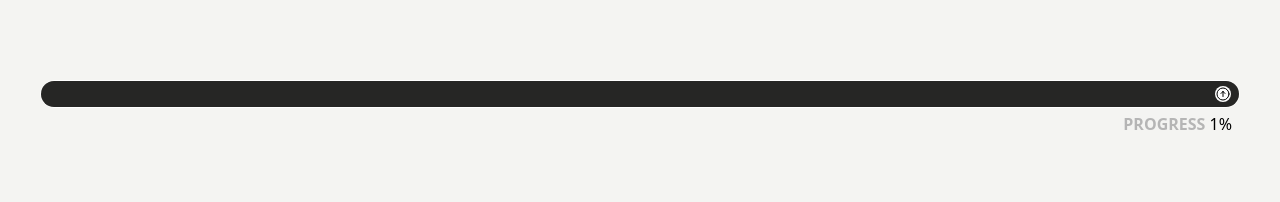
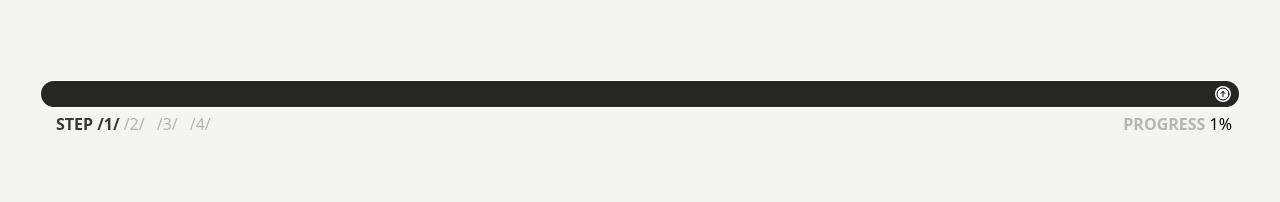
Before and after one commit to akram-aki/electro_website_v3, a React (Vite) app: page / in a window 1280 px wide. Shown: the top 202 px of the page. Built offline with nearby package versions, Linux system fonts and the light colour scheme.

Commit message:
more scroll ui

```diff
--- /dev/null
+++ b/src/components/stealScroll/Destinations.jsx
@@ -0,0 +1,31 @@
+import { motion } from "framer-motion";
+
+const AnimatedSteps = ({ count }) => {
+  // Determine the current step based on the count
+  const currentStep = Math.floor(count / 25) + 1;
+
+  // Define animation settings
+  const motionProps = {
+    animate: { x: 8 },
+    transition: { duration: 0.15, ease: "easeIn" },
+  };
+
+  // Render steps
+  return (
+    <div className="flex gap-3 transition-transform absolute  top-28 left-12">
+      {[1, 2, 3, 4].map((step) => (
+        <div key={step}>
+          {step === currentStep ? (
+            <motion.div {...motionProps} className="font-bold text-[#383837]">
+              STEP /{step}/
+            </motion.div>
+          ) : (
+            <p className="text-[#b5b5b5]">/{step}/ </p>
+          )}
+        </div>
+      ))}
+    </div>
+  );
+};
+
+export default AnimatedSteps;
--- a/src/components/stealScroll/Index.jsx
+++ b/src/components/stealScroll/Index.jsx
@@ -1,6 +1,6 @@
 import { motion, useTransform, useScroll } from "framer-motion";
 import { useRef, useState } from "react";
-
+import Destinations from "./Destinations";
 const Example = () => {
   return (
     <div className="bg-neutral-800 ">
@@ -16,7 +16,7 @@ const HorizontalScrollCarousel = () => {
     target: targetRef,
   });
 
-  const x = useTransform(scrollYProgress, [0, 1], ["0%", "100%"]);
+  const x = useTransform(scrollYProgress, [0, 1], ["3%", "100%"]);
   const rotate = useTransform(scrollYProgress, [0, 1], [0, 1440]);
   const progress = useTransform(scrollYProgress, [0, 1], [0, 100]);
   return (
@@ -65,6 +65,7 @@ const HorizontalScrollCarousel = () => {
           {" "}
           PROGRESS <span className="text-black font-medium">{count + 1}% </span>
         </motion.p>
+        <Destinations count={count} />
       </div>
     </section>
   );
```
